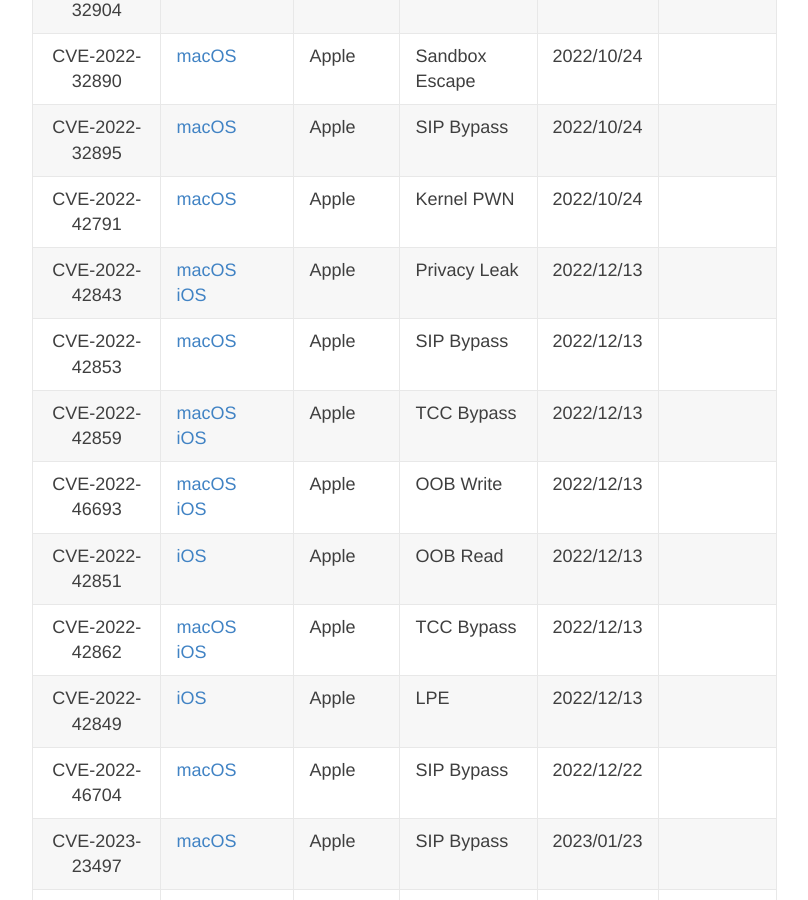
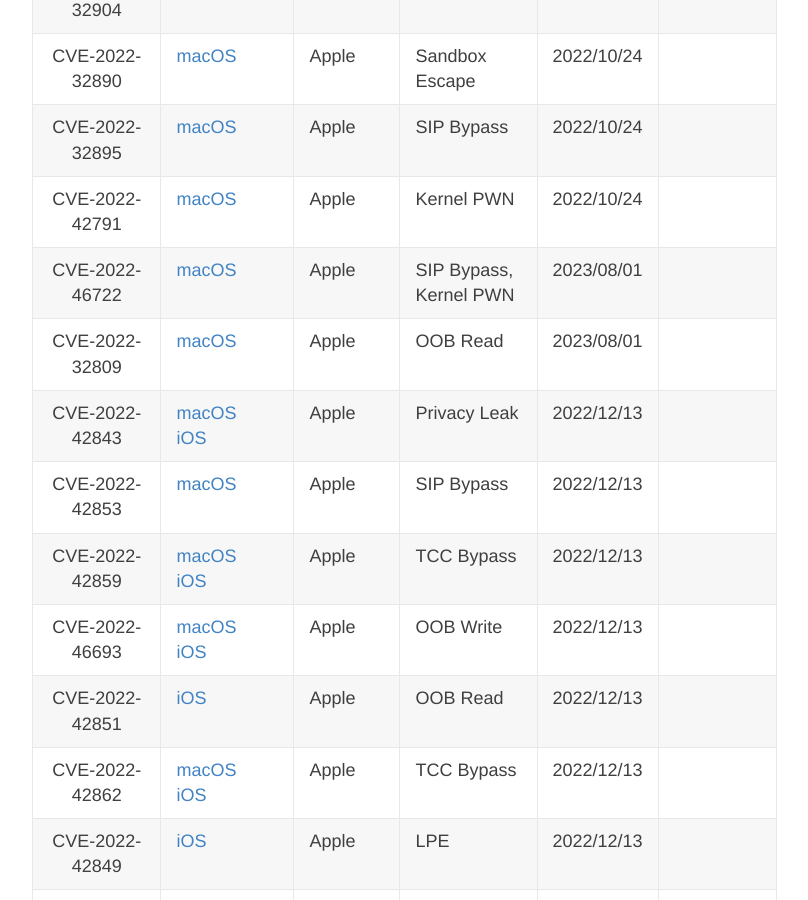
Before and after one commit to jhftss/jhftss.github.io, a Jekyll site: the page built from CVEs.md, in a window 1280 px wide and 900 px high, scrolled down 7509 px. Shown: the whole window, without its empty margins (248-1056 px from the left). Built offline with Jekyll 4.4.1, drawn with Linux system fonts in a browser that asks for light colours; some of the changed text lies outside the part shown.

Commit message:
Update CVEs.md

```diff
--- a/CVEs.md
+++ b/CVEs.md
@@ -110,6 +110,8 @@
 |                        CVE-2022-32890                        | [macOS](https://support.apple.com/en-gb/HT213488)            | Apple       | Sandbox Escape                | 2022/10/24     |                                                              |
 |                        CVE-2022-32895                        | [macOS](https://support.apple.com/en-gb/HT213488)            | Apple       | SIP Bypass                    | 2022/10/24     |                                                              |
 |                        CVE-2022-42791                        | [macOS](https://support.apple.com/en-gb/HT213488)            | Apple       | Kernel PWN                    | 2022/10/24     |                                                              |
+|                        CVE-2022-46722                        | [macOS](https://support.apple.com/en-gb/HT213488)            | Apple       | SIP Bypass, Kernel PWN        | 2023/08/01     |                                                              |
+|                        CVE-2022-32809                        | [macOS](https://support.apple.com/en-gb/HT213488)            | Apple       | OOB Read                      | 2023/08/01     |                                                              |
 |                        CVE-2022-42843                        | [macOS](https://support.apple.com/en-us/HT213532)<br />[iOS](https://support.apple.com/en-us/HT213530) | Apple       | Privacy Leak                  | 2022/12/13     |                                                              |
 |                        CVE-2022-42853                        | [macOS](https://support.apple.com/en-us/HT213532)            | Apple       | SIP Bypass                    | 2022/12/13     |                                                              |
 |                        CVE-2022-42859                        | [macOS](https://support.apple.com/en-us/HT213532)<br />[iOS](https://support.apple.com/en-us/HT213530) | Apple       | TCC Bypass                    | 2022/12/13     |                                                              |
@@ -136,6 +138,7 @@
 |                        CVE-2023-27942                        | [macOS](https://support.apple.com/en-gb/HT213670)<br />[iOS](https://support.apple.com/en-gb/HT213676) | Apple       | TCC Bypass                    | 2023/03/27     |                                                              |
 |                        CVE-2023-23533                        | [macOS](https://support.apple.com/en-gb/HT213670)            | Apple       | LPE & SIP Bypass              | 2023/03/27     |                                                              |
 |                        CVE-2023-27944                        | [macOS](https://support.apple.com/en-gb/HT213670)            | Apple       | Sandbox Escape                | 2023/03/27     |                                                              |
+|                        CVE-2023-28179                        | [macOS](https://support.apple.com/en-gb/HT213670)            | Apple       | OOB Read                      | 2023/08/01     |                                                              |
 |                        CVE-2023-27945                        | [Xcode](https://support.apple.com/en-gb/HT213679)            | Apple       | Collect logs from App Sandbox | 2023/03/30     |                                                              |
 |                        CVE-2023-32400                        | [macOS](https://support.apple.com/en-gb/HT213758)<br />[iOS](https://support.apple.com/en-gb/HT213757) | Apple       | TCC Bypass                    | 2023/05/18     |                                                              |
 |                        CVE-2023-32411                        | [macOS](https://support.apple.com/en-gb/HT213758)<br />[iOS](https://support.apple.com/en-gb/HT213757) | Apple       | TCC Bypass                    | 2023/05/18     |                                                              |
```
